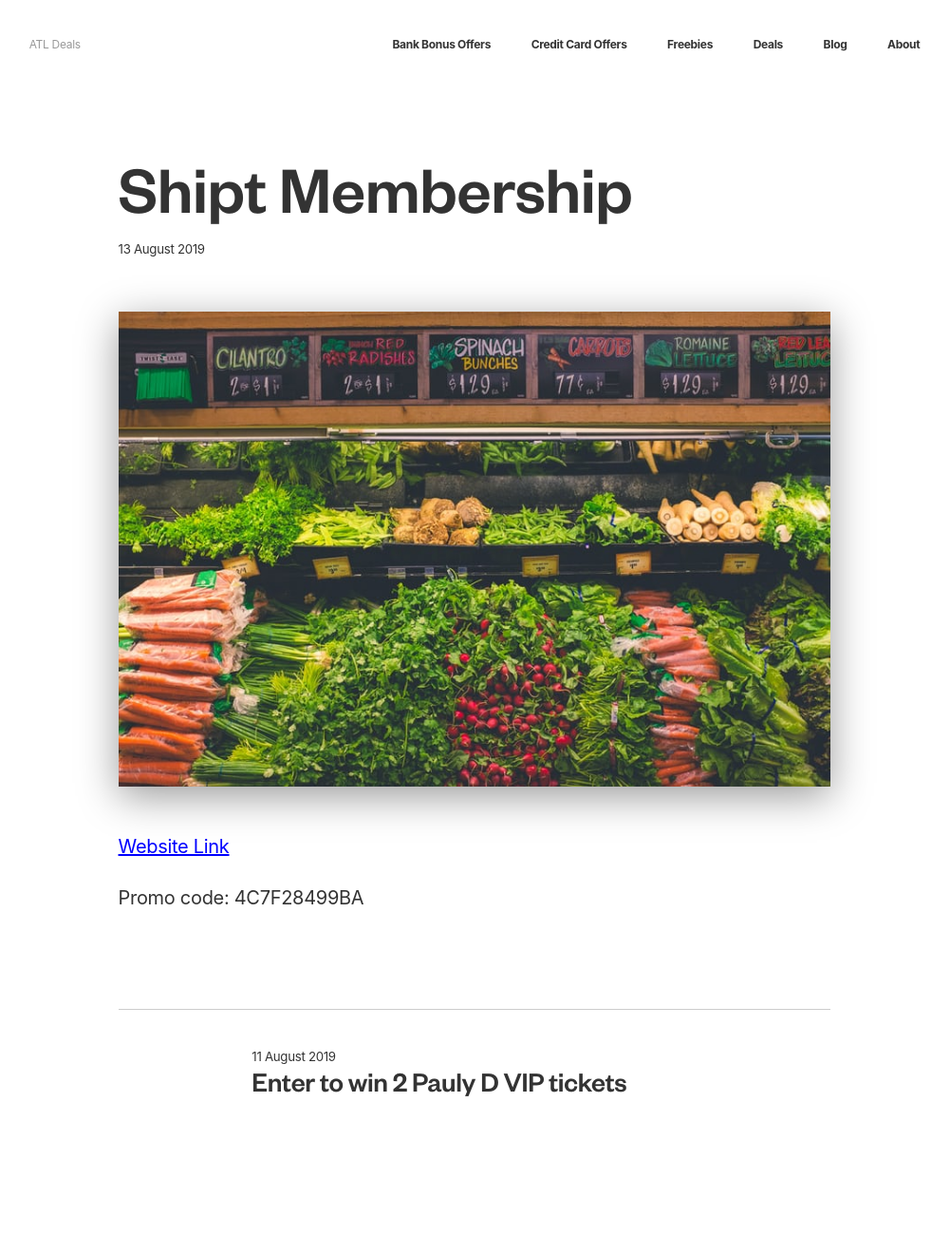
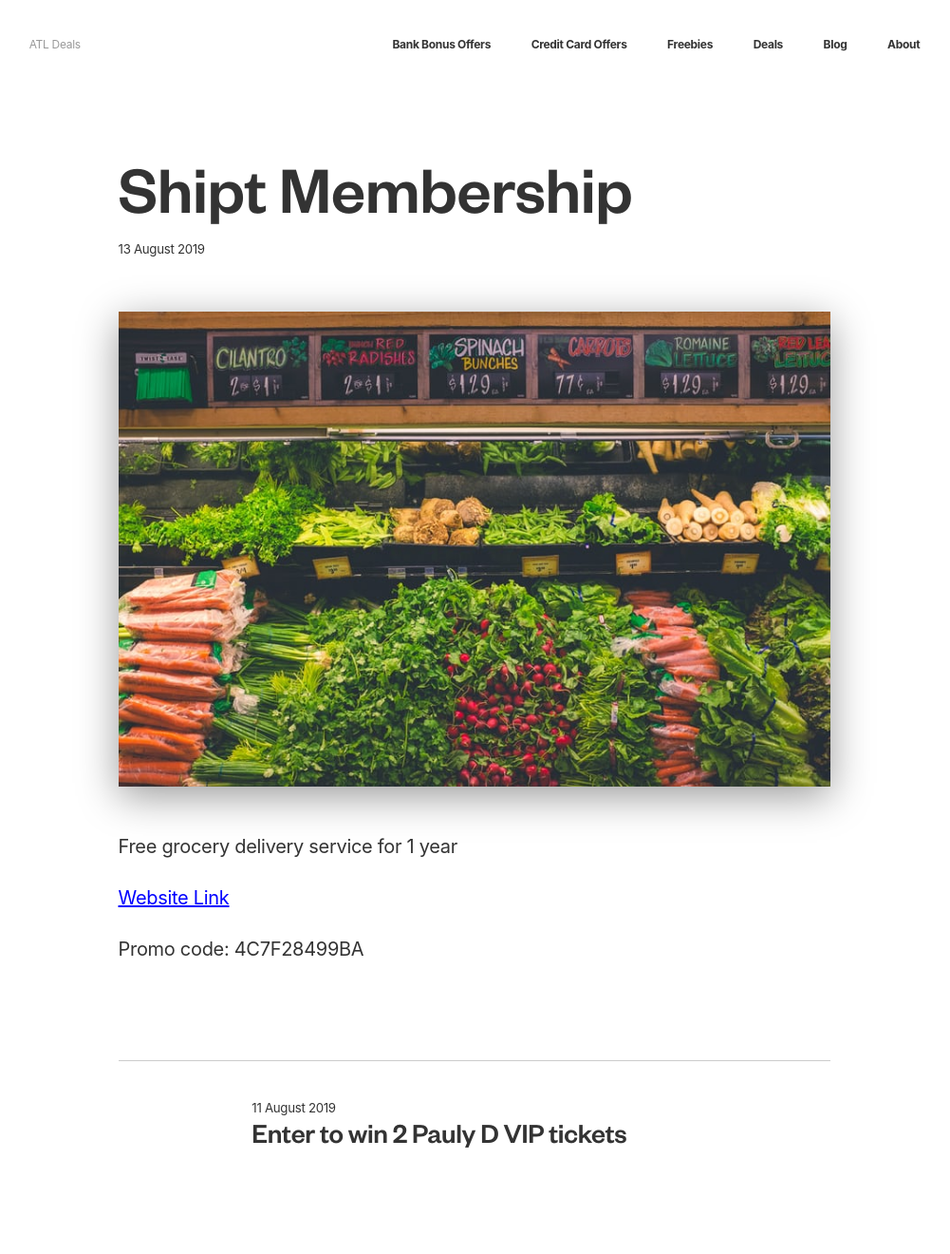
Before and after one commit to ohiosveryown/atldeals, a Jekyll site: the page built from _posts/2019-08-13-shipt-membership.markdown, in a window 1280 px wide. Shown: the whole page at 95% size, without its empty margins (140-1141 px from the left). Built offline with Jekyll 4.4.1, drawn with Linux system fonts in a browser that asks for light colours; before the commit the page ends 1266 px from its top, so only the background shows below that.

Commit message:
Updated Shipt Membership

```diff
--- a/_posts/2019-08-13-shipt-membership.markdown
+++ b/_posts/2019-08-13-shipt-membership.markdown
@@ -10,6 +10,8 @@
 layout: post
 ---
 
+Free grocery delivery service for 1 year
+
 [Website Link](https://signup.shipt.com/)
 
 Promo code: 4C7F28499BA
```
